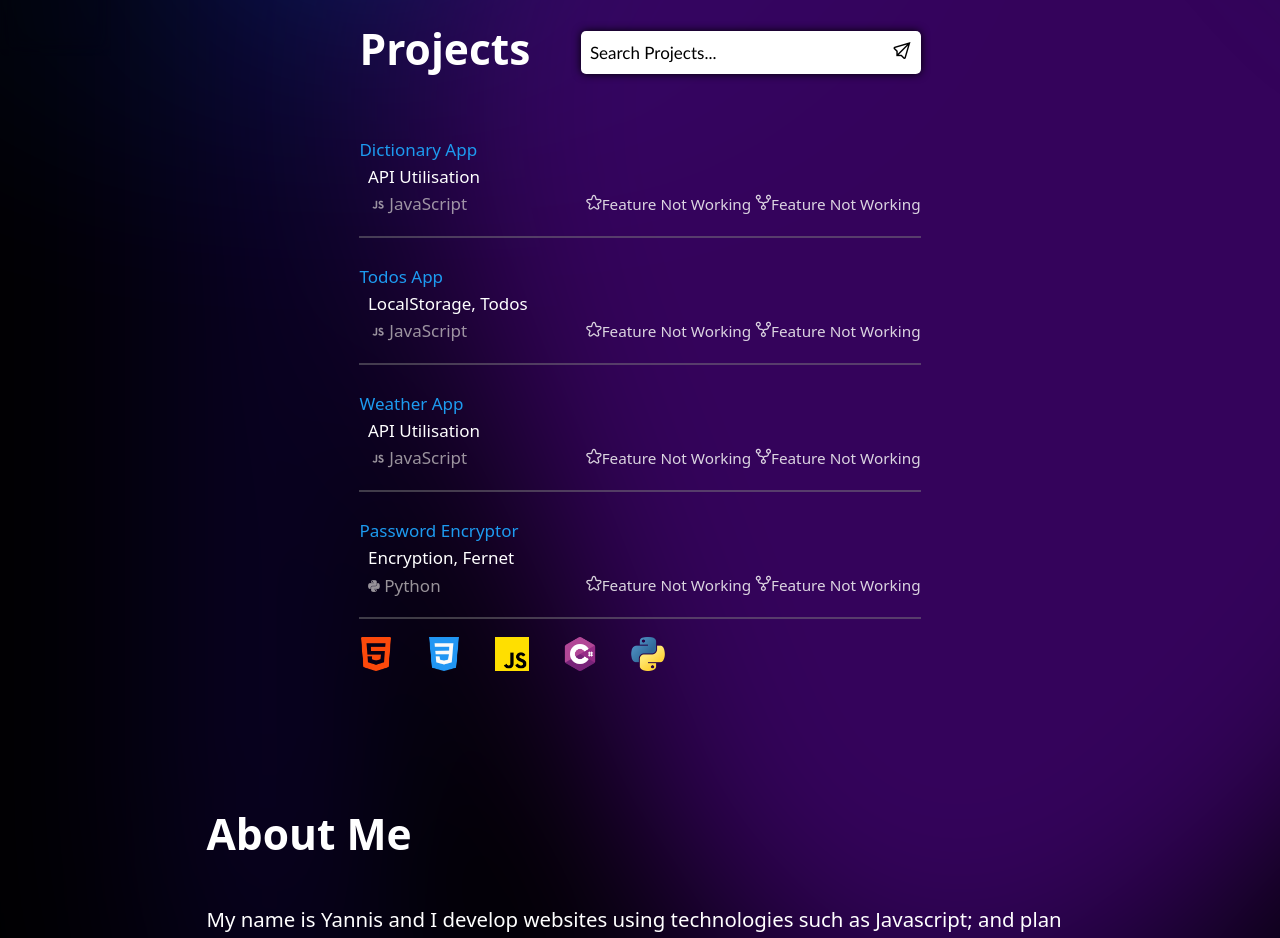
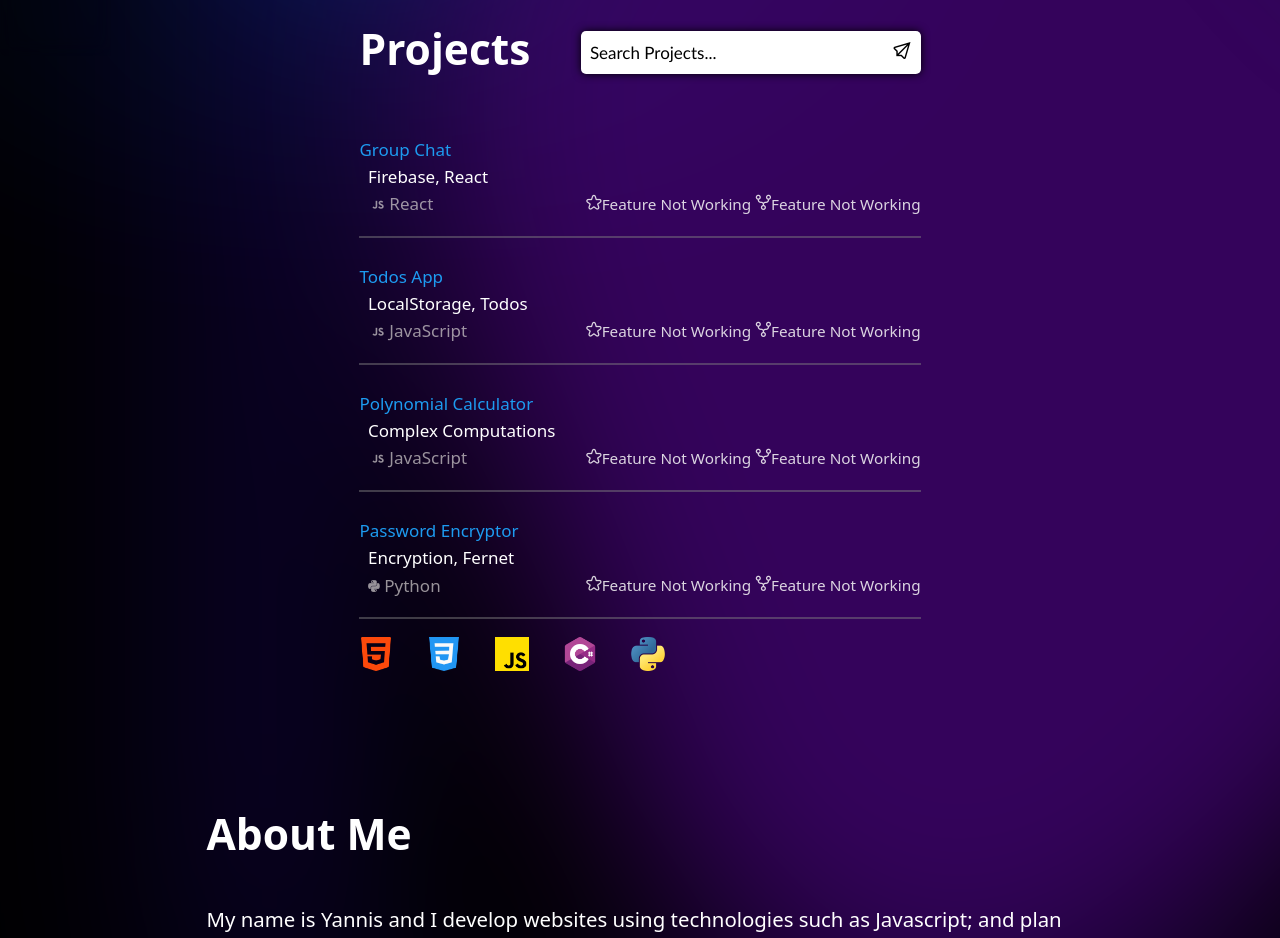
Before and after one commit to yannikontos/Portfolio, a plain HTML site: page html-pages/index.html in a window 1280 px wide. Shown: the part 880-1818 px from the top of the page. Drawn offline with nearby package versions, Linux system fonts and the light colour scheme; no server answers.

Commit message:
Updating projects page

```diff
--- a/app.js
+++ b/app.js
@@ -132,7 +132,7 @@ async function getRepoInfo() {
 
             switch(projects.name) {
 
-                case "dictionary-app":
+                case "Group-Chat":
                 item1Starred.textContent = " " + stargazers_count;
                 item1Forked.textContent = " " + forks;
 
@@ -140,7 +140,7 @@ async function getRepoInfo() {
                     item2Starred.textContent = " " + stargazers_count;
                 item2Forked.textContent = " " + forks;
 
-                case "weather-app":
+                case "Polynomial-Calculator":
                     item3Starred.textContent = " " + stargazers_count;
                     item3Forked.textContent = " " + forks;
 
--- a/html-pages/index.html
+++ b/html-pages/index.html
@@ -87,10 +87,10 @@
             </form>
 
             <ul class="project-link-container">
-                <li class="panel-item" id="panelItem"><a href=" https://github.com/YanniKontos/dictionary-app" class="project-links" target="_blank">Dictionary App</a>
-                    <p>API Utilisation</p>
+                <li class="panel-item" id="panelItem"><a href="https://github.com/yannikontos/Group-Chat" class="project-links" target="_blank">Group Chat</a>
+                    <p>Firebase, React</p>
                     <div class="project-detail-footer">
-                        <span class="tech-text"><i class="fi fi-brands-js"> JavaScript</i></span>
+                        <span class="tech-text"><i class="fi fi-brands-js"> React</i></span>
                         <span><i class="fi fi-rr-star gh-star" id="item1Starred">Feature Not Working</i> <i class="fi fi-rr-code-fork gh-fork" id="item1Forked">Feature Not Working</i></span>
                     </div>
                 </li>
@@ -101,8 +101,8 @@
                         <span><i class="fi fi-rr-star gh-star" id="item2Starred">Feature Not Working</i> <i class="fi fi-rr-code-fork gh-fork" id="item2Forked">Feature Not Working</i></span>
                     </div>
                 </li>
-                <li class="panel-item" id="panelItem"><a href="https://github.com/YanniKontos/weather-app" class="project-links" target="_blank">Weather App</a>
-                    <p>API Utilisation</p>
+                <li class="panel-item" id="panelItem"><a href="https://github.com/yannikontos/Polynomial-Calculator" class="project-links" target="_blank">Polynomial Calculator</a>
+                    <p>Complex Computations</p>
                     <div class="project-detail-footer">
                         <span class="tech-text"><i class="fi fi-brands-js"> JavaScript</i></span>
                         <span><i class="fi fi-rr-star gh-star" id="item3Starred">Feature Not Working</i> <i class="fi fi-rr-code-fork gh-fork" id="item3Forked">Feature Not Working</i></span>
```
